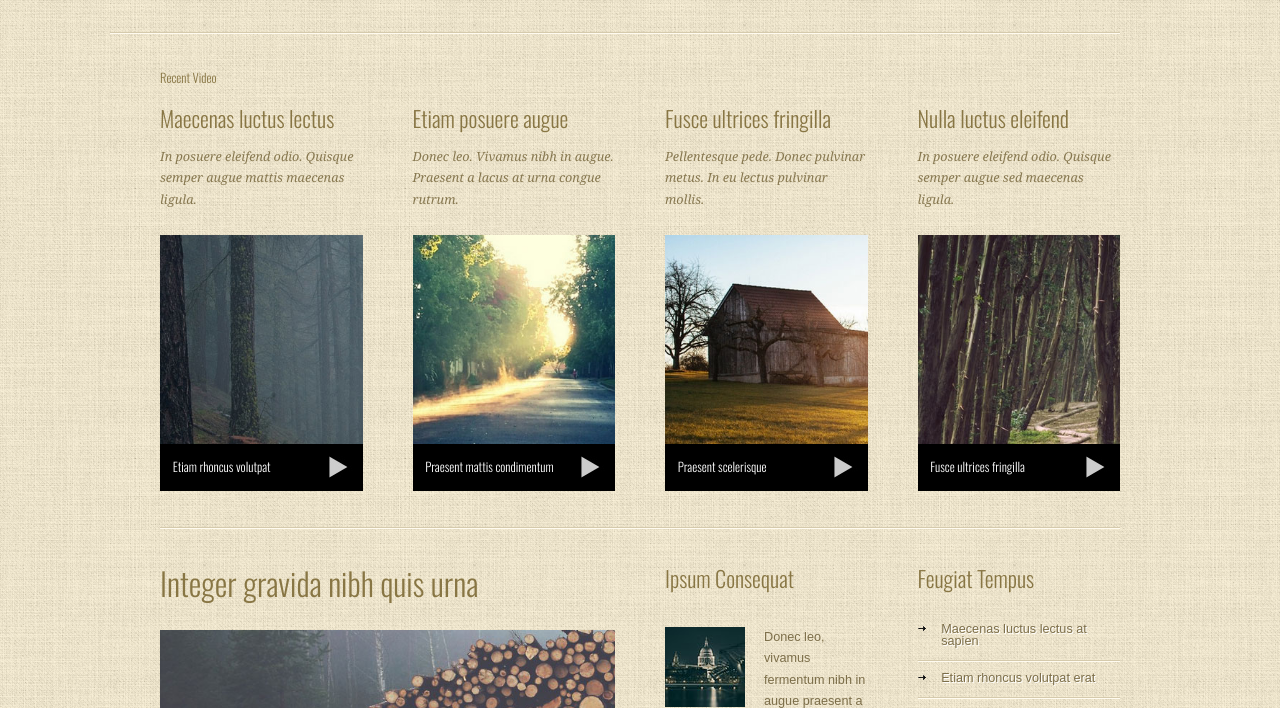
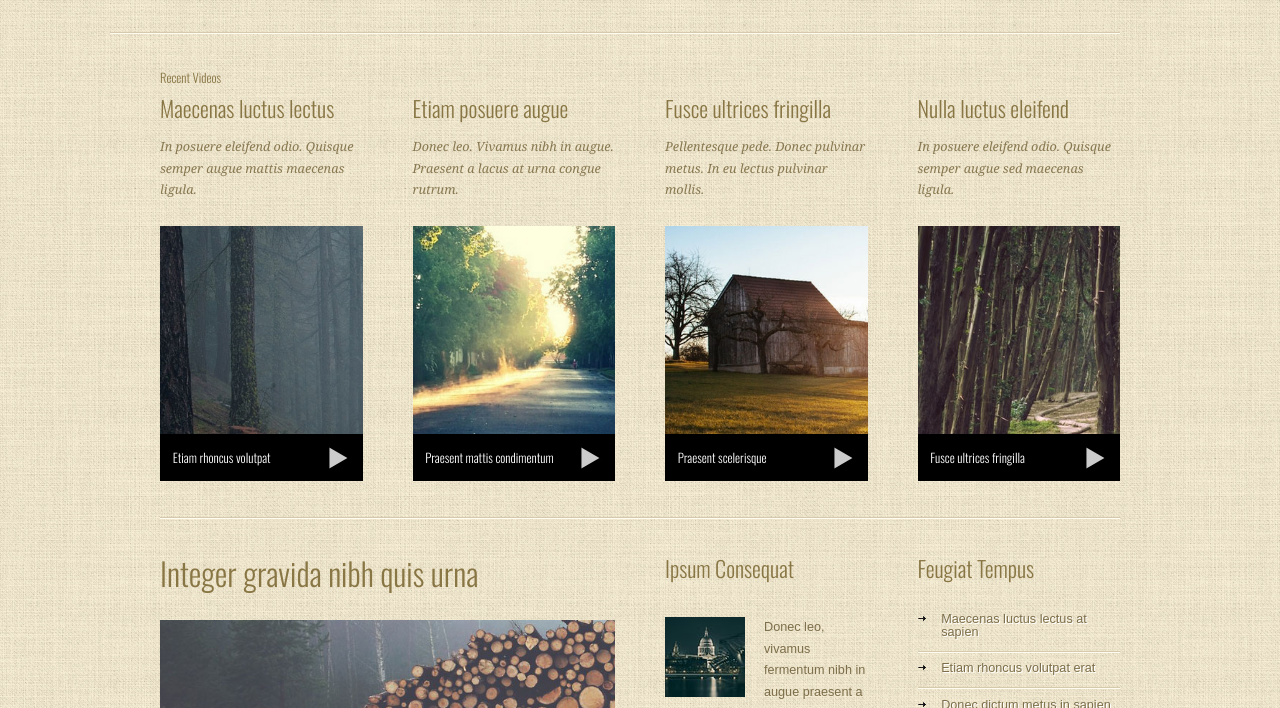
Before and after one commit to allenloves/allenloves.github.io, a Jekyll site: the page built from index.md, in a window 1280 px wide and 900 px high, scrolled down 389 px, cut to the strip 192-900 px from the top of the window. Built offline with Jekyll 4.4.1, drawn with Linux system fonts in a browser that asks for light colours; nearby versions of some CDN libraries.

Commit message:
init new website

```diff
--- a/_layouts/home.html
+++ b/_layouts/home.html
@@ -37,7 +37,7 @@
 		</div>
 		<div id="wrapper">
 			<div class="container" id="marketing">
-				<h1 class="title">Recent Video</h1><br/>
+				<h1>Recent Videos</h1><br/>
 				<div class="row divider">
 					<div class="3u">
 						<section>
```
